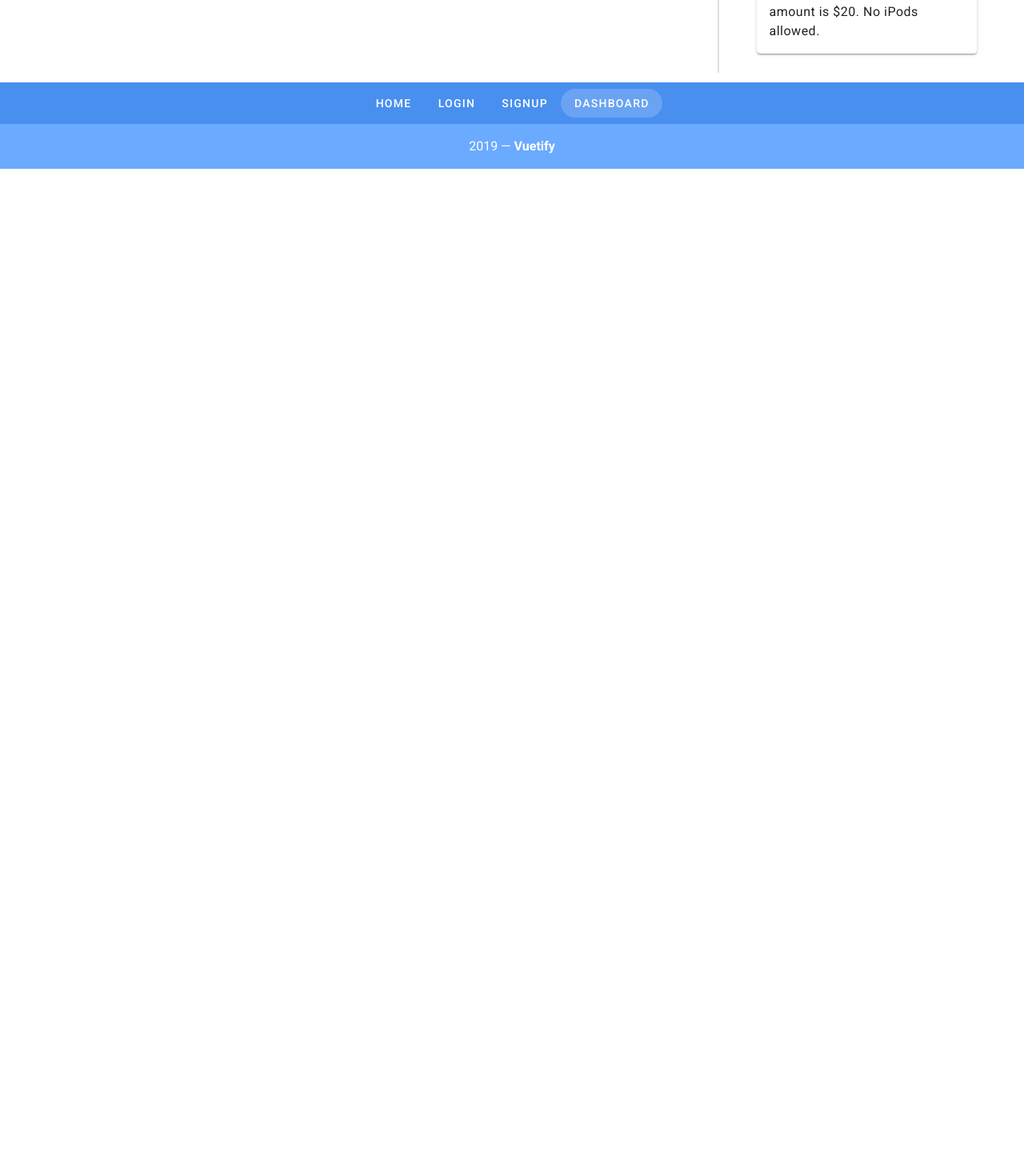
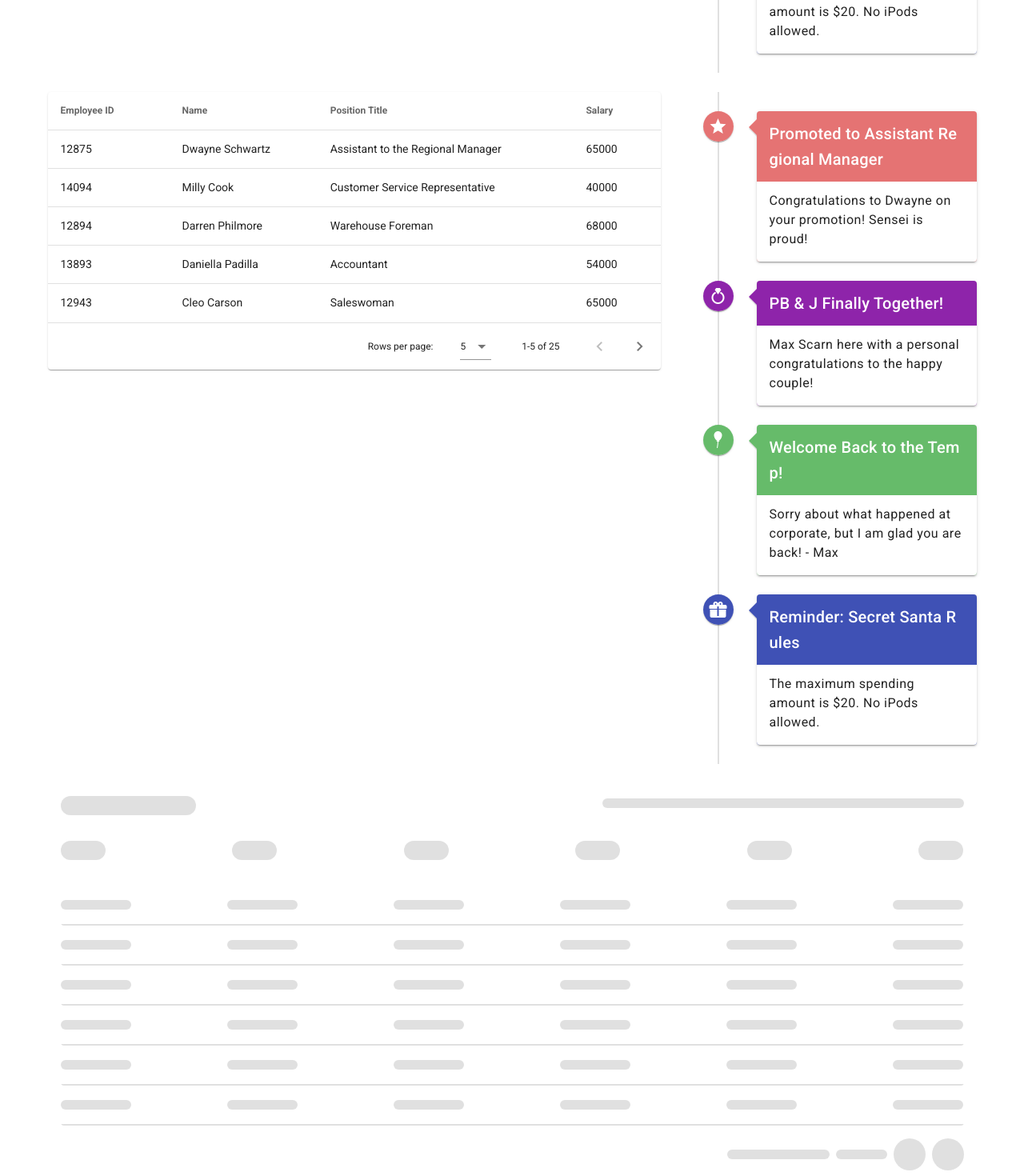
Before and after one commit to mindfulengr/vue-mastery-lessons, a Vue app in the folder beautify-with-vuetify/vuetify-dashboard/: page /dashboard in a window 1280 px wide. Shown: the part 1280-2750 px from the top of the page at 80% size. Before the commit the page ends 1491 px from the top, so only its background shows below. Built offline with nearby package versions, Linux system fonts and the light colour scheme.

Commit message:
use intersect derective to load more content

```diff
--- a/beautify-with-vuetify/vuetify-dashboard/src/views/Dashboard.vue
+++ b/beautify-with-vuetify/vuetify-dashboard/src/views/Dashboard.vue
@@ -23,7 +23,22 @@
       </v-col>
     </v-row>
 
-    <v-snackbar :left="$vuetify.breakpoint.lgAndUp" v-model="snackbar">
+    <v-row id="below-the-fold" v-intersect="showMoreContent">
+      <v-col cols="12" md="8">
+        <EmployeesTable :employees="employees" @select-employee="setEmployee" />
+      </v-col>
+      <v-col cols="12" md="4">
+        <EventTimeline :timeline="timeline" />
+      </v-col>
+    </v-row>
+
+    <v-row v-if="loadNewContent" id="more-content">
+      <v-col>
+        <v-skeleton-loader ref="skeleton" type="table" class="mx-auto"></v-skeleton-loader>
+      </v-col>
+    </v-row>
+
+    <v-snackbar v-model="snackbar" :left="$vuetify.breakpoint.lgAndUp">
       You have selected {{ selectedEmployee.name }},
       {{ selectedEmployee.title }}
       <v-btn color="pink" text @click="snackbar = false">Close</v-btn>
@@ -53,6 +68,7 @@
   data() {
     return {
       employees: employeesData,
+      loadNewContent: false,
       sales: salesData,
       selectedEmployee: {
         name: "",
@@ -68,6 +84,9 @@
       this.snackbar = true;
       this.selectedEmployee.name = event.name;
       this.selectedEmployee.title = event.title;
+    },
+    showMoreContent(entries) {
+      this.loadNewContent = entries[0].isIntersecting;
     }
   }
 };
```
